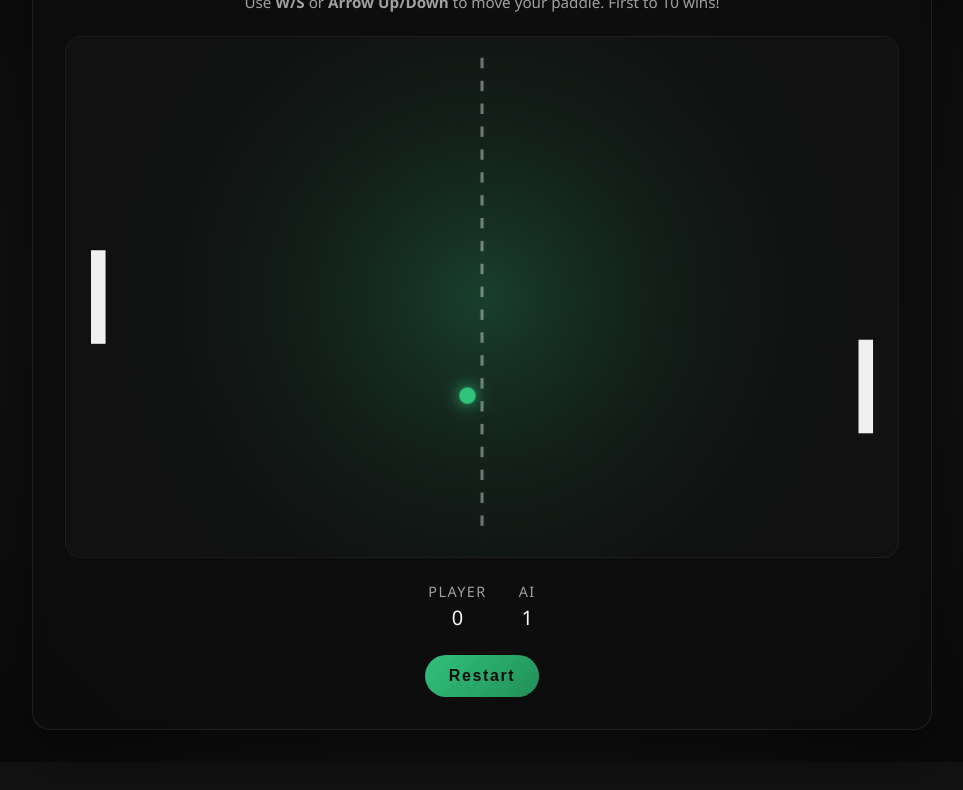
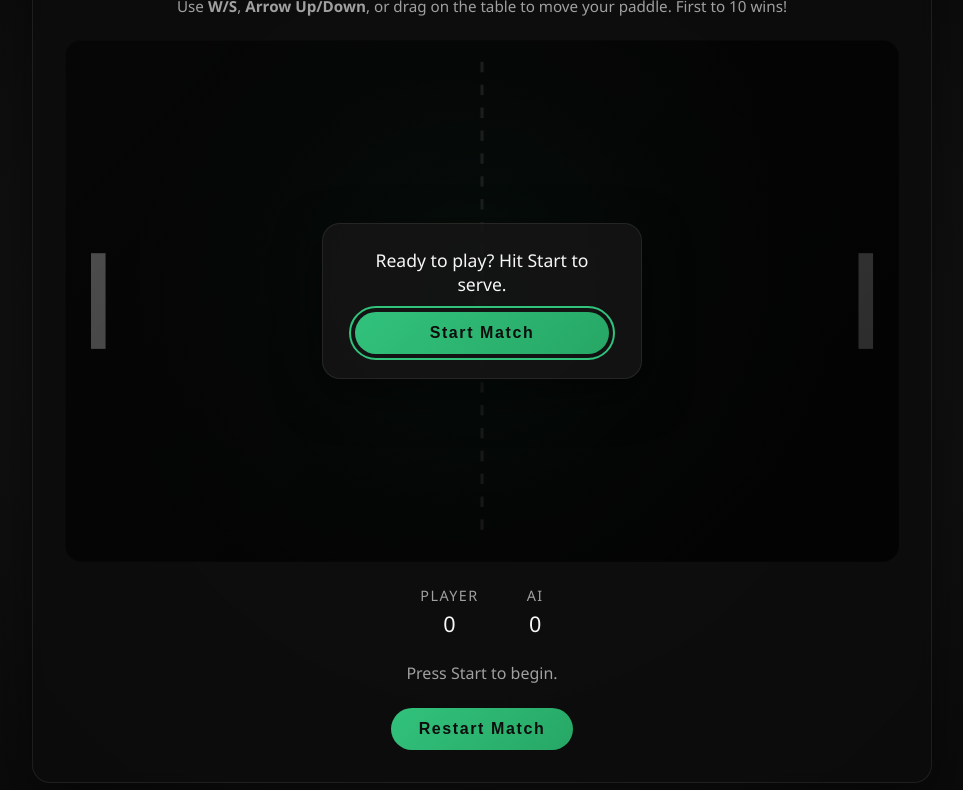
Before and after one commit to sl-giftelier/codex, a plain HTML site: page index.html in a window 1280 px wide. Shown: the part 146-936 px from the top of the page, without its empty margins (158-1121 px from the left). Before the commit the page ends 908 px from the top, so only its background shows below. Drawn offline with Linux system fonts and the light colour scheme.

Commit message:
Make ping pong game interactive

```diff
--- a/index.html
+++ b/index.html
@@ -10,9 +10,17 @@
     <main class="layout">
       <header class="header">
         <h1>Ping Pong</h1>
-        <p>Use <strong>W/S</strong> or <strong>Arrow Up/Down</strong> to move your paddle. First to 10 wins!</p>
+        <p>Use <strong>W/S</strong>, <strong>Arrow Up/Down</strong>, or drag on the table to move your paddle. First to 10 wins!</p>
       </header>
-      <canvas id="game" width="800" height="500" aria-label="Ping pong game"></canvas>
+      <div class="stage">
+        <canvas id="game" width="800" height="500" aria-label="Ping pong game"></canvas>
+        <div id="overlay" class="overlay" hidden>
+          <div class="overlay-card" role="dialog" aria-modal="false" aria-live="polite">
+            <p id="overlayMessage"></p>
+            <button id="playButton" type="button">Start Match</button>
+          </div>
+        </div>
+      </div>
       <section class="scoreboard" aria-live="polite">
         <div class="score">
           <span class="label">Player</span>
@@ -23,8 +31,9 @@
           <span id="aiScore">0</span>
         </div>
       </section>
+      <p id="status" class="status" role="status" aria-live="polite">Press Start to begin.</p>
       <footer class="footer">
-        <button id="restart" type="button">Restart</button>
+        <button id="restart" type="button">Restart Match</button>
       </footer>
     </main>
     <script src="pingpong.js" type="module"></script>
--- a/pingpong.js
+++ b/pingpong.js
@@ -4,13 +4,27 @@ const ctx = canvas.getContext('2d');
 const playerScoreEl = document.getElementById('playerScore');
 const aiScoreEl = document.getElementById('aiScore');
 const restartButton = document.getElementById('restart');
+const overlay = document.getElementById('overlay');
+const overlayMessage = document.getElementById('overlayMessage');
+const playButton = document.getElementById('playButton');
+const statusEl = document.getElementById('status');
 
 const WIDTH = canvas.width;
 const HEIGHT = canvas.height;
 const PADDLE_WIDTH = 14;
-const PADDLE_HEIGHT = 90;
+const PADDLE_HEIGHT = 92;
 const BALL_RADIUS = 8;
 const WINNING_SCORE = 10;
+const BASE_BALL_SPEED = 360;
+const MAX_BALL_SPEED = 620;
+const COUNTDOWN_START = 3;
+
+const GameState = {
+  READY: 'ready',
+  COUNTDOWN: 'countdown',
+  PLAYING: 'playing',
+  GAME_OVER: 'game_over',
+};
 
 const player = {
   x: 24,
@@ -27,33 +41,68 @@ const ai = {
 const ball = {
   x: WIDTH / 2,
   y: HEIGHT / 2,
-  speed: 6,
-  angle: Math.random() * Math.PI / 3 - Math.PI / 6,
-  direction: Math.random() > 0.5 ? 1 : -1,
+  vx: 0,
+  vy: 0,
 };
 
 const keys = new Set();
+let pointerActive = false;
 let lastTime = 0;
 let playerScore = 0;
 let aiScore = 0;
-let isGameOver = false;
+let gameState = GameState.READY;
+let countdownValue = 0;
+let countdownTimer = 0;
+let serveDirection = 1;
 
-function resetBall(servingPlayer = Math.random() > 0.5 ? 1 : -1) {
+function clamp(value, min, max) {
+  return Math.max(min, Math.min(max, value));
+}
+
+function setStatus(message) {
+  statusEl.textContent = message;
+}
+
+function showOverlay(message, buttonLabel = 'Start Match') {
+  overlayMessage.textContent = message;
+  playButton.textContent = buttonLabel;
+  overlay.hidden = false;
+  playButton.focus({ preventScroll: true });
+}
+
+function hideOverlay() {
+  overlay.hidden = true;
+}
+
+function resetScores() {
+  playerScore = 0;
+  aiScore = 0;
+  updateScoreboard();
+}
+
+function resetPositions() {
+  player.y = HEIGHT / 2 - PADDLE_HEIGHT / 2;
+  ai.y = HEIGHT / 2 - PADDLE_HEIGHT / 2;
   ball.x = WIDTH / 2;
   ball.y = HEIGHT / 2;
-  ball.speed = 6;
-  ball.angle = (Math.random() * Math.PI) / 3 - Math.PI / 6;
-  ball.direction = servingPlayer;
+  ball.vx = 0;
+  ball.vy = 0;
 }
 
-function resetGame() {
-  playerScore = 0;
-  aiScore = 0;
-  isGameOver = false;
-  updateScoreboard();
-  player.y = HEIGHT / 2 - PADDLE_HEIGHT / 2;
-  ai.y = HEIGHT / 2 - PADDLE_HEIGHT / 2;
-  resetBall(Math.random() > 0.5 ? 1 : -1);
+function startCountdown(direction) {
+  serveDirection = direction;
+  countdownValue = COUNTDOWN_START;
+  countdownTimer = 0;
+  gameState = GameState.COUNTDOWN;
+  resetPositions();
+  setStatus(`Serve in ${countdownValue}…`);
+}
+
+function launchBall(direction) {
+  const angle = (Math.random() * Math.PI) / 3 - Math.PI / 6;
+  const speed = BASE_BALL_SPEED;
+  ball.vx = Math.cos(angle) * speed * direction;
+  ball.vy = Math.sin(angle) * speed;
 }
 
 function updateScoreboard() {
@@ -61,92 +110,122 @@ function updateScoreboard() {
   aiScoreEl.textContent = aiScore;
 }
 
+function startMatch() {
+  hideOverlay();
+  resetScores();
+  startCountdown(Math.random() > 0.5 ? 1 : -1);
+}
+
 function updatePlayer(delta) {
   let direction = 0;
-  if (keys.has('ArrowUp') || keys.has('w')) direction -= 1;
-  if (keys.has('ArrowDown') || keys.has('s')) direction += 1;
+  if (keys.has('arrowup') || keys.has('w')) direction -= 1;
+  if (keys.has('arrowdown') || keys.has('s')) direction += 1;
 
   const speed = 420;
   player.y += direction * speed * delta;
-  player.y = Math.max(0, Math.min(HEIGHT - PADDLE_HEIGHT, player.y));
+  player.y = clamp(player.y, 0, HEIGHT - PADDLE_HEIGHT);
 }
 
 function updateAI(delta) {
-  const target = ball.y - PADDLE_HEIGHT / 2;
-  const reactionSpeed = 280;
-  const easing = 0.12;
+  const targetY = ball.y - PADDLE_HEIGHT / 2;
+  const reactionSpeed = gameState === GameState.PLAYING ? 340 : 260;
+  const difference = targetY - ai.y;
+  const maxStep = reactionSpeed * delta;
+  const step = clamp(difference, -maxStep, maxStep);
+  ai.y = clamp(ai.y + step, 0, HEIGHT - PADDLE_HEIGHT);
+}
 
-  const difference = target - ai.y;
-  const move = difference * easing;
-  ai.y += Math.sign(move) * Math.min(Math.abs(move), reactionSpeed * delta);
-  ai.y = Math.max(0, Math.min(HEIGHT - PADDLE_HEIGHT, ai.y));
+function updateCountdown(delta) {
+  countdownTimer += delta;
+  if (countdownTimer >= 1) {
+    countdownTimer -= 1;
+    countdownValue -= 1;
+    if (countdownValue > 0) {
+      setStatus(`Serve in ${countdownValue}…`);
+    } else {
+      setStatus('Ball in play!');
+      gameState = GameState.PLAYING;
+      launchBall(serveDirection);
+    }
+  }
+}
+
+function reflectFromPaddle(paddle, isPlayer) {
+  const paddleCenter = paddle.y + PADDLE_HEIGHT / 2;
+  const relativeIntersect = ball.y - paddleCenter;
+  const normalized = clamp(relativeIntersect / (PADDLE_HEIGHT / 2), -1, 1);
+  const maxBounceAngle = (75 * Math.PI) / 180;
+  const bounceAngle = normalized * maxBounceAngle;
+  const direction = isPlayer ? 1 : -1;
+  const currentSpeed = Math.hypot(ball.vx, ball.vy);
+  const newSpeed = clamp(currentSpeed + 24, BASE_BALL_SPEED, MAX_BALL_SPEED);
+  ball.vx = Math.cos(bounceAngle) * newSpeed * direction;
+  ball.vy = Math.sin(bounceAngle) * newSpeed;
+  ball.x = isPlayer ? player.x + PADDLE_WIDTH + BALL_RADIUS : ai.x - BALL_RADIUS;
+}
+
+function awardPoint(winner) {
+  if (winner === 'player') {
+    playerScore += 1;
+  } else {
+    aiScore += 1;
+  }
+  updateScoreboard();
+
+  if (playerScore >= WINNING_SCORE || aiScore >= WINNING_SCORE) {
+    gameState = GameState.GAME_OVER;
+    const message = winner === 'player' ? 'You win!' : 'AI wins!';
+    setStatus(`Match over — ${message}`);
+    showOverlay(`${message}\nFinal score ${playerScore} : ${aiScore}`, 'Play Again');
+  } else {
+    setStatus(`${winner === 'player' ? 'You' : 'AI'} scored! Next serve in ${COUNTDOWN_START}…`);
+    startCountdown(winner === 'player' ? 1 : -1);
+  }
 }
 
 function updateBall(delta) {
-  const vx = Math.cos(ball.angle) * ball.speed * ball.direction;
-  const vy = Math.sin(ball.angle) * ball.speed;
+  ball.x += ball.vx * delta;
+  ball.y += ball.vy * delta;
 
-  ball.x += vx * delta * 60;
-  ball.y += vy * delta * 60;
-
-  if (ball.y - BALL_RADIUS <= 0 || ball.y + BALL_RADIUS >= HEIGHT) {
-    ball.angle = -ball.angle;
-    ball.y = Math.max(BALL_RADIUS, Math.min(HEIGHT - BALL_RADIUS, ball.y));
+  if (ball.y - BALL_RADIUS <= 0) {
+    ball.y = BALL_RADIUS;
+    ball.vy = Math.abs(ball.vy);
+  }
+  if (ball.y + BALL_RADIUS >= HEIGHT) {
+    ball.y = HEIGHT - BALL_RADIUS;
+    ball.vy = -Math.abs(ball.vy);
   }
 
-  // Player paddle collision
   if (
     ball.x - BALL_RADIUS <= player.x + PADDLE_WIDTH &&
+    ball.x > player.x &&
     ball.y >= player.y &&
-    ball.y <= player.y + PADDLE_HEIGHT &&
-    ball.x > player.x
+    ball.y <= player.y + PADDLE_HEIGHT
   ) {
-    reflectFromPaddle(player);
+    reflectFromPaddle(player, true);
   }
 
-  // AI paddle collision
   if (
     ball.x + BALL_RADIUS >= ai.x &&
+    ball.x < ai.x + PADDLE_WIDTH &&
     ball.y >= ai.y &&
-    ball.y <= ai.y + PADDLE_HEIGHT &&
-    ball.x < ai.x + PADDLE_WIDTH
+    ball.y <= ai.y + PADDLE_HEIGHT
   ) {
-    reflectFromPaddle(ai);
+    reflectFromPaddle(ai, false);
   }
 
-  if (ball.x < 0) {
-    aiScore += 1;
-    checkWin();
-    resetBall(1);
+  if (ball.x + BALL_RADIUS < 0) {
+    awardPoint('ai');
   }
 
-  if (ball.x > WIDTH) {
-    playerScore += 1;
-    checkWin();
-    resetBall(-1);
+  if (ball.x - BALL_RADIUS > WIDTH) {
+    awardPoint('player');
   }
-}
-
-function reflectFromPaddle(paddle) {
-  const paddleCenter = paddle.y + PADDLE_HEIGHT / 2;
-  const relativeIntersect = ball.y - paddleCenter;
-  const normalized = relativeIntersect / (PADDLE_HEIGHT / 2);
-  const maxBounceAngle = (75 * Math.PI) / 180;
-  ball.angle = normalized * maxBounceAngle;
-  ball.direction *= -1;
-  ball.speed = Math.min(ball.speed + 0.4, 14);
-}
-
-function checkWin() {
-  if (playerScore >= WINNING_SCORE || aiScore >= WINNING_SCORE) {
-    isGameOver = true;
-  }
-  updateScoreboard();
 }
 
 function drawNet() {
   ctx.setLineDash([10, 12]);
-  ctx.strokeStyle = 'rgba(255, 255, 255, 0.4)';
+  ctx.strokeStyle = 'rgba(255, 255, 255, 0.35)';
   ctx.lineWidth = 3;
   ctx.beginPath();
   ctx.moveTo(WIDTH / 2, 20);
@@ -155,11 +234,44 @@ function drawNet() {
   ctx.setLineDash([]);
 }
 
+function renderCountdown() {
+  if (gameState !== GameState.COUNTDOWN) return;
+  ctx.fillStyle = 'rgba(0, 0, 0, 0.55)';
+  ctx.fillRect(0, HEIGHT / 2 - 70, WIDTH, 140);
+
+  ctx.fillStyle = '#ffffff';
+  ctx.font = 'bold 64px "Segoe UI", sans-serif';
+  ctx.textAlign = 'center';
+  ctx.fillText(String(countdownValue), WIDTH / 2, HEIGHT / 2 + 20);
+}
+
+function renderGameOver() {
+  if (gameState !== GameState.GAME_OVER) return;
+  ctx.fillStyle = 'rgba(0, 0, 0, 0.75)';
+  ctx.fillRect(0, HEIGHT / 2 - 80, WIDTH, 160);
+
+  ctx.fillStyle = '#ffffff';
+  ctx.font = 'bold 32px "Segoe UI", sans-serif';
+  ctx.textAlign = 'center';
+  ctx.fillText(playerScore > aiScore ? 'You Win!' : 'AI Wins!', WIDTH / 2, HEIGHT / 2 - 10);
+
+  ctx.font = '18px "Segoe UI", sans-serif';
+  ctx.fillStyle = 'rgba(255, 255, 255, 0.7)';
+  ctx.fillText('Press Play Again or hit Space to restart', WIDTH / 2, HEIGHT / 2 + 30);
+}
+
 function render() {
   ctx.fillStyle = '#111';
   ctx.fillRect(0, 0, WIDTH, HEIGHT);
 
-  const gradient = ctx.createRadialGradient(WIDTH / 2, HEIGHT / 2, 10, WIDTH / 2, HEIGHT / 2, WIDTH / 2);
+  const gradient = ctx.createRadialGradient(
+    WIDTH / 2,
+    HEIGHT / 2,
+    10,
+    WIDTH / 2,
+    HEIGHT / 2,
+    WIDTH / 2
+  );
   gradient.addColorStop(0, 'rgba(49, 194, 124, 0.25)');
   gradient.addColorStop(1, 'rgba(0, 0, 0, 0)');
   ctx.fillStyle = gradient;
@@ -179,32 +291,23 @@ function render() {
   ctx.fill();
   ctx.shadowBlur = 0;
 
-  if (isGameOver) {
-    ctx.fillStyle = 'rgba(0, 0, 0, 0.75)';
-    ctx.fillRect(0, HEIGHT / 2 - 60, WIDTH, 120);
-
-    ctx.fillStyle = '#ffffff';
-    ctx.font = 'bold 32px "Segoe UI", sans-serif';
-    ctx.textAlign = 'center';
-    ctx.fillText(
-      playerScore > aiScore ? 'You Win!' : 'AI Wins!',
-      WIDTH / 2,
-      HEIGHT / 2
-    );
-
-    ctx.font = '18px "Segoe UI", sans-serif';
-    ctx.fillStyle = 'rgba(255, 255, 255, 0.7)';
-    ctx.fillText('Press Restart to play again', WIDTH / 2, HEIGHT / 2 + 36);
-  }
+  renderCountdown();
+  renderGameOver();
 }
 
 function update(time) {
   const delta = (time - lastTime) / 1000 || 0;
   lastTime = time;
 
-  if (!isGameOver) {
+  const active = gameState === GameState.PLAYING || gameState === GameState.COUNTDOWN;
+  if (active) {
     updatePlayer(delta);
     updateAI(delta);
+  }
+
+  if (gameState === GameState.COUNTDOWN) {
+    updateCountdown(delta);
+  } else if (gameState === GameState.PLAYING) {
     updateBall(delta);
   }
 
@@ -212,15 +315,60 @@ function update(time) {
   requestAnimationFrame(update);
 }
 
-restartButton.addEventListener('click', resetGame);
+function handlePointerMove(event) {
+  if (!pointerActive) return;
+  const rect = canvas.getBoundingClientRect();
+  const scaleY = HEIGHT / rect.height;
+  const y = (event.clientY - rect.top) * scaleY;
+  player.y = clamp(y - PADDLE_HEIGHT / 2, 0, HEIGHT - PADDLE_HEIGHT);
+}
+
+canvas.addEventListener('pointerdown', (event) => {
+  pointerActive = true;
+  canvas.setPointerCapture(event.pointerId);
+  handlePointerMove(event);
+});
+
+canvas.addEventListener('pointermove', handlePointerMove);
+
+canvas.addEventListener('pointerup', (event) => {
+  pointerActive = false;
+  if (typeof canvas.hasPointerCapture === 'function' && canvas.hasPointerCapture(event.pointerId)) {
+    canvas.releasePointerCapture(event.pointerId);
+  }
+});
+
+canvas.addEventListener('pointerleave', () => {
+  pointerActive = false;
+});
+
+canvas.addEventListener('pointercancel', () => {
+  pointerActive = false;
+});
+
+playButton.addEventListener('click', startMatch);
+
+restartButton.addEventListener('click', startMatch);
 
 document.addEventListener('keydown', (event) => {
-  keys.add(event.key);
+  const key = event.key.toLowerCase();
+  if (key === ' ' || key === 'spacebar') {
+    if (gameState === GameState.READY || gameState === GameState.GAME_OVER) {
+      event.preventDefault();
+      startMatch();
+      return;
+    }
+  }
+  keys.add(key);
 });
 
 document.addEventListener('keyup', (event) => {
-  keys.delete(event.key);
+  const key = event.key.toLowerCase();
+  keys.delete(key);
 });
 
-resetGame();
+showOverlay('Ready to play? Hit Start to serve.');
+setStatus('Press Start to begin.');
+updateScoreboard();
+resetPositions();
 requestAnimationFrame(update);
--- a/styles.css
+++ b/styles.css
@@ -3,8 +3,10 @@
   --bg: #0d0d0d;
   --card: #1a1a1a;
   --accent: #31c27c;
+  --accent-strong: #27a765;
   --text: #f7f7f7;
   --muted: #a0a0a0;
+  --overlay: rgba(6, 6, 6, 0.7);
   font-family: 'Segoe UI', Roboto, Oxygen, Ubuntu, Cantarell, 'Open Sans', 'Helvetica Neue', sans-serif;
 }
 
@@ -39,7 +41,7 @@ body {
 .header {
   text-align: center;
   display: grid;
-  gap: 0.5rem;
+  gap: 0.75rem;
 }
 
 .header h1 {
@@ -53,23 +55,62 @@ body {
   font-size: 0.95rem;
 }
 
+.stage {
+  position: relative;
+  border-radius: 16px;
+  overflow: hidden;
+}
+
 canvas {
   width: 100%;
   background: linear-gradient(135deg, rgba(14, 14, 14, 0.95), rgba(26, 26, 26, 0.7));
   border-radius: 16px;
   border: 1px solid rgba(255, 255, 255, 0.05);
+  touch-action: none;
+  display: block;
+}
+
+.overlay {
+  position: absolute;
+  inset: 0;
+  background: linear-gradient(135deg, rgba(0, 0, 0, 0.65), rgba(0, 0, 0, 0.85));
+  display: grid;
+  place-items: center;
+  padding: 1.5rem;
+}
+
+.overlay[hidden] {
+  display: none;
+}
+
+.overlay-card {
+  background: rgba(20, 20, 20, 0.9);
+  border: 1px solid rgba(255, 255, 255, 0.08);
+  border-radius: 18px;
+  padding: 1.5rem 2rem;
+  display: grid;
+  gap: 1rem;
+  text-align: center;
+  max-width: 320px;
+  box-shadow: 0 15px 45px rgba(0, 0, 0, 0.5);
+}
+
+.overlay-card p {
+  font-size: 1.1rem;
+  color: var(--text);
+  white-space: pre-line;
 }
 
 .scoreboard {
   display: flex;
   justify-content: center;
-  gap: 2rem;
-  font-size: 1.25rem;
+  gap: clamp(1.5rem, 4vw, 3rem);
+  font-size: 1.35rem;
 }
 
 .score {
   display: grid;
-  gap: 0.2rem;
+  gap: 0.25rem;
   text-align: center;
 }
 
@@ -80,16 +121,23 @@ canvas {
   text-transform: uppercase;
 }
 
+.status {
+  text-align: center;
+  color: var(--muted);
+  font-size: 1rem;
+  min-height: 1.2em;
+}
+
 .footer {
   display: flex;
   justify-content: center;
 }
 
 button {
-  padding: 0.75rem 1.5rem;
+  padding: 0.75rem 1.75rem;
   border-radius: 999px;
   border: none;
-  background: linear-gradient(135deg, var(--accent), #228f56);
+  background: linear-gradient(135deg, var(--accent), var(--accent-strong));
   color: var(--bg);
   font-size: 1rem;
   font-weight: 600;
@@ -107,3 +155,17 @@ button:focus-visible {
   outline: 2px solid var(--accent);
   outline-offset: 4px;
 }
+
+@media (max-width: 640px) {
+  body {
+    padding: 1.5rem;
+  }
+
+  .layout {
+    padding: 1.5rem;
+  }
+
+  button {
+    width: 100%;
+  }
+}
```
